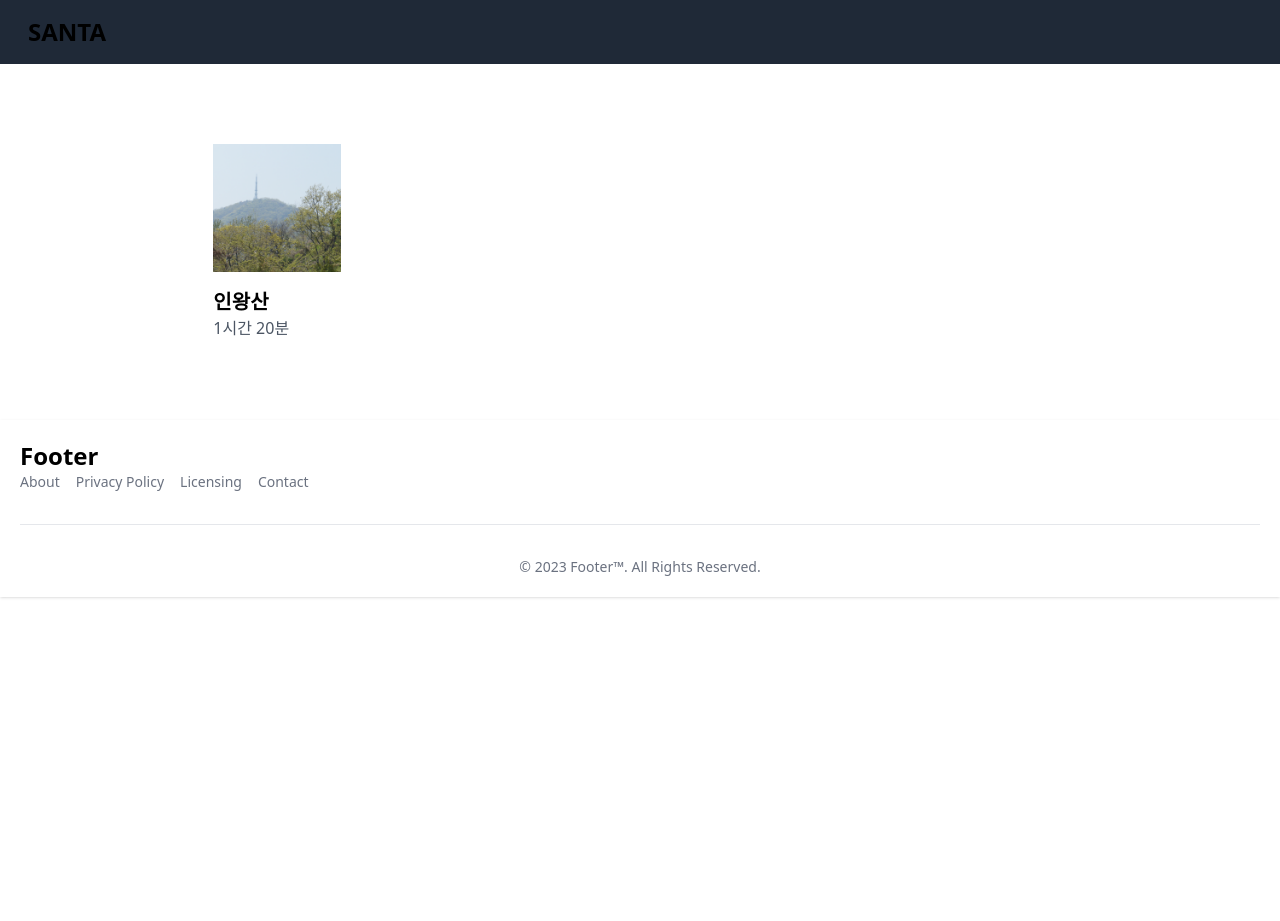
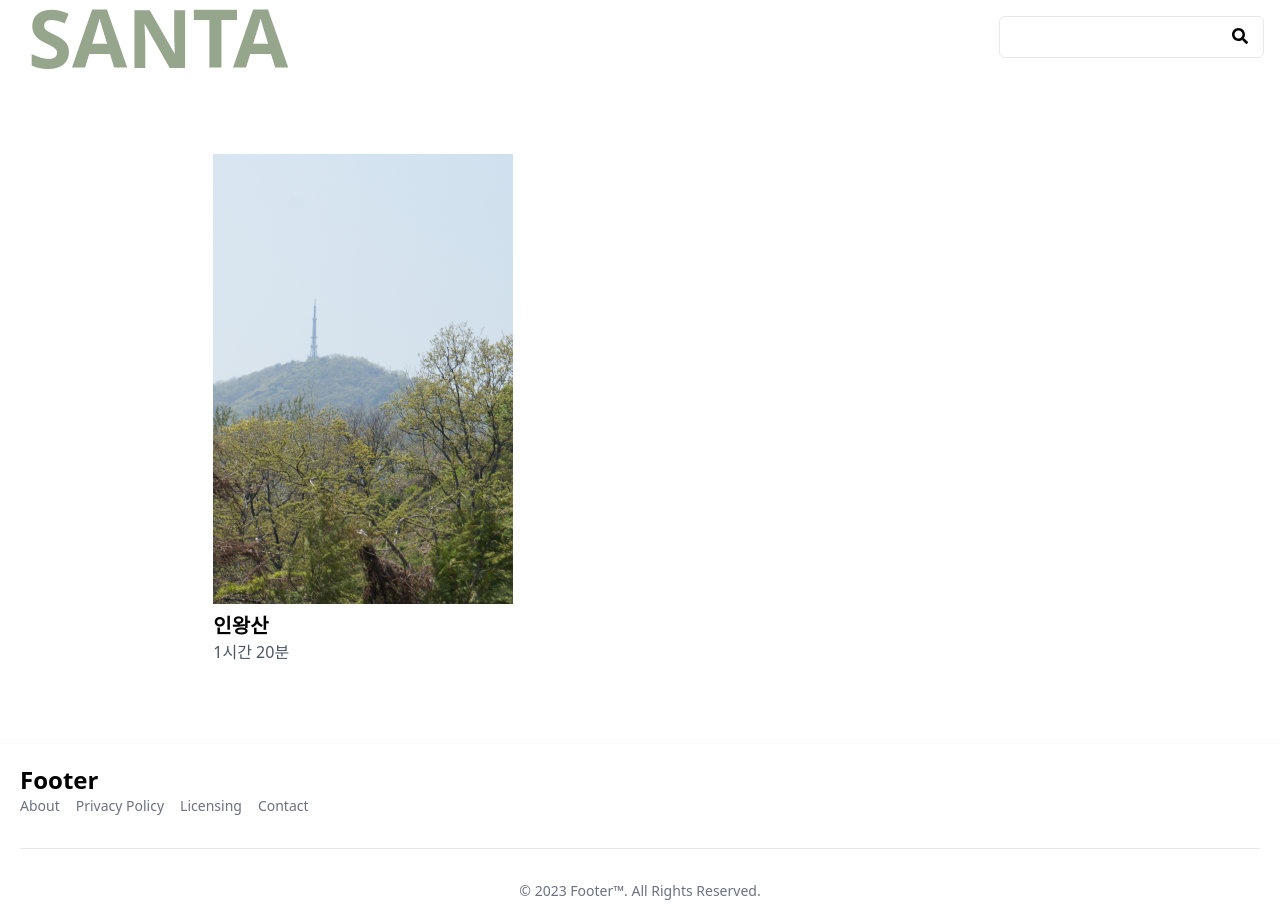
Before and after one commit to WestSilver99/Front, a React (Create React App) app: page /mountains/1 in a window 1280 px wide. Before the commit the page ends 800 px from the top, so only its background shows below. Built offline with nearby package versions, Linux system fonts and the light colour scheme.

Commit message:
Feat : SearchBar 생성

```diff
--- a/src/App.js
+++ b/src/App.js
@@ -6,6 +6,7 @@ import Login from "@pages/Login";
 import Logout from "@pages/Logout";
 import Mountains from "@pages/Mountains";
 import MountainDetail from "@pages/Mountains/Mountain";
+import Search from "@pages/Search";
 
 function App() {
   return (
@@ -17,6 +18,7 @@ function App() {
           <Route path="/logout" element={<Logout />} />
           <Route path="/mountains" element={<Mountains />} />
           <Route path="/mountains/:id" element={<MountainDetail />} />
+          <Route path="/search/:searchTerm" element={<Search />} />
         </Routes>
       </Layout>
     </BrowserRouter>
--- a/src/components/Layout/header.jsx
+++ b/src/components/Layout/header.jsx
@@ -1,14 +1,17 @@
+import SearchBar from "@utils/search";
 import React from "react";
+import { Link } from "react-router-dom";
 
 const Header = () => {
   return (
-    <nav className=" w-full  border-gray-200  bg-gray-800  xl:px-20 md:px-10 ">
-      <div className="max-w-screen-xl ml-3 flex flex-wrap items-center justify-between mx-auto p-4">
-        <a href="/" className="flex items-center">
-          <span className=" text-2xl font-semibold whitespace-nowrap dark:text-white">
+    <nav className=" w-full xl:py-6 xl:px-20 md:px-10 ">
+      <div className=" max-w-screen-xl ml-3 flex flex-wrap items-center justify-between mx-auto p-4">
+        <Link to="/" className="flex items-center">
+          <span className=" text-2xl text-[#96A68C] shadow-black  xl:text-[60px] lg:text-[80px] font-semibold whitespace-nowrap ">
             SANTA
           </span>
-        </a>
+        </Link>
+        <SearchBar />
       </div>
     </nav>
   );
--- a/src/components/Layout/layout.jsx
+++ b/src/components/Layout/layout.jsx
@@ -6,9 +6,8 @@ const Layout = ({ children }) => {
   return (
     <div>
       <Header />
-      <main className="my-20 lg:w-2/3 lg:mx-auto xl:w-2/3 xl:mx-auto">
-        {children}
-      </main>
+      {/* <main className="my-20 lg:w-2/3 lg:mx-auto xl:w-2/3 xl:mx-auto"> */}
+      <main>{children}</main>
       <Footer />
     </div>
   );
--- a/src/components/Posts/Post.jsx
+++ b/src/components/Posts/Post.jsx
@@ -9,7 +9,7 @@ const Post = ({ post }) => {
           <img
             src={post.image}
             alt={post.title}
-            className="w-48 h-full object-cover mb-2"
+            className="w-[300px] h-[450px] object-cover mb-2"
           />
         </Link>
         <p className="text-xl font-bold">{post.title}</p>
--- a/src/components/Posts/mainPosts.jsx
+++ b/src/components/Posts/mainPosts.jsx
@@ -15,7 +15,7 @@ const MainPosts = () => {
 
   return (
     <div>
-      <div className="my-10 grid grid-cols-2 lg:grid-cols-4 xl:grid-cols-4 gap-4">
+      <div className="my-10 grid grid-cols-2 lg:grid-cols-4 xl:grid-cols-4 p-[10px] m-[5px]">
         {currentPosts.map((post, index) => (
           <Post key={index} post={post} />
         ))}
--- a/src/pages/Home/index.jsx
+++ b/src/pages/Home/index.jsx
@@ -6,7 +6,9 @@ const Home = () => {
   return (
     <div>
       <Banner />
-      <MainPosts />
+      <div className="my-20 lg:w-2/3 lg:mx-auto xl:w-2/3 xl:mx-auto">
+        <MainPosts />
+      </div>
     </div>
   );
 };
--- a/src/pages/Mountains/Mountain/index.jsx
+++ b/src/pages/Mountains/Mountain/index.jsx
@@ -5,11 +5,11 @@ const MountainDetail = () => {
   const { id } = useParams();
   const post = dummyData.find((item) => item.id === id);
   return (
-    <div>
+    <div className="my-20 lg:w-2/3 lg:mx-auto xl:w-2/3 xl:mx-auto">
       <img
         src={post.image}
         alt={post.title}
-        className="w-32 h-32 object-cover mb-4"
+        className="w-[300px] h-[450px] object-cover mb-2"
       />
       <div className="text-left">
         <p className="text-xl font-bold">{post.title}</p>
--- /dev/null
+++ b/src/pages/Search/index.jsx
@@ -0,0 +1,8 @@
+import React from "react";
+import dummyData from "@hooks/postdummy";
+
+const Search = ({ searchTerm }) => {
+  return <div>{dummyData.map((e) => e.title)}</div>;
+};
+
+export default Search;
--- /dev/null
+++ b/src/utils/search.js
@@ -0,0 +1,39 @@
+import React, { useState } from "react";
+import dummyData from "@hooks/postdummy";
+import { FaSearch } from "react-icons/fa";
+import { useNavigate } from "react-router-dom";
+
+const SearchBar = (props) => {
+  const [searchTerm, setSearchTerm] = useState("");
+  const [searchResult, setSearchResult] = useState([]);
+  const navigate = useNavigate();
+
+  const handleSearch = () => {
+    const filteredData = dummyData.filter((item) =>
+      item.title.toLowerCase().includes(searchTerm.toLowerCase())
+    );
+    navigate(`/search/${encodeURIComponent(searchTerm)}`);
+    setSearchResult(filteredData);
+  };
+
+  return (
+    <div className="relative">
+      <input
+        type="text"
+        placeholder=""
+        value={searchTerm}
+        onChange={(e) => setSearchTerm(e.target.value)}
+        className="px-4 py-2 border rounded-md"
+      />
+      {/* AutoFocus 기능 추가할 것 */}
+      <button
+        onClick={handleSearch}
+        className="absolute right-0 top-1 px-4 py-2 text-black rounded-md bg-transparent"
+      >
+        <FaSearch />
+      </button>
+    </div>
+  );
+};
+
+export default SearchBar;
```
